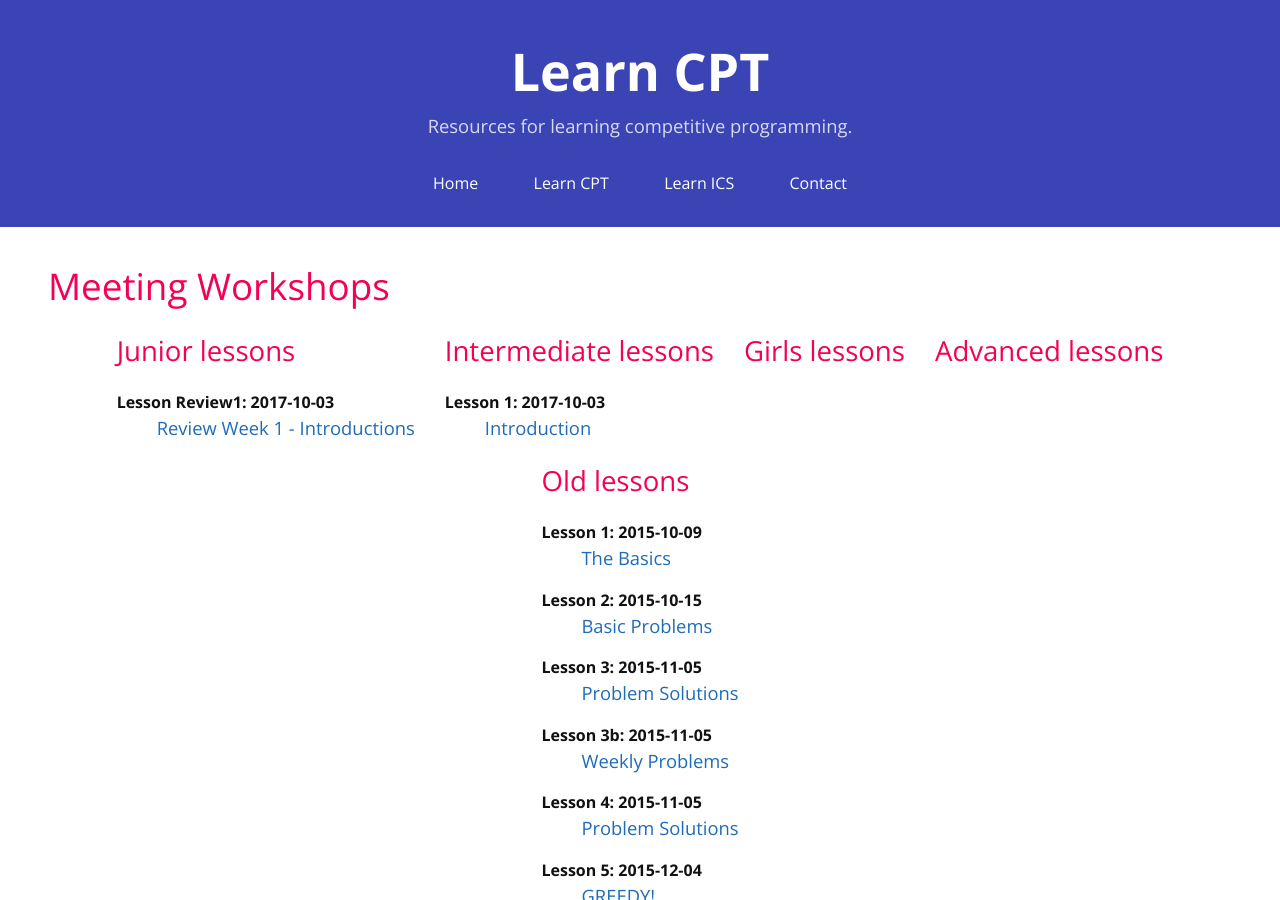
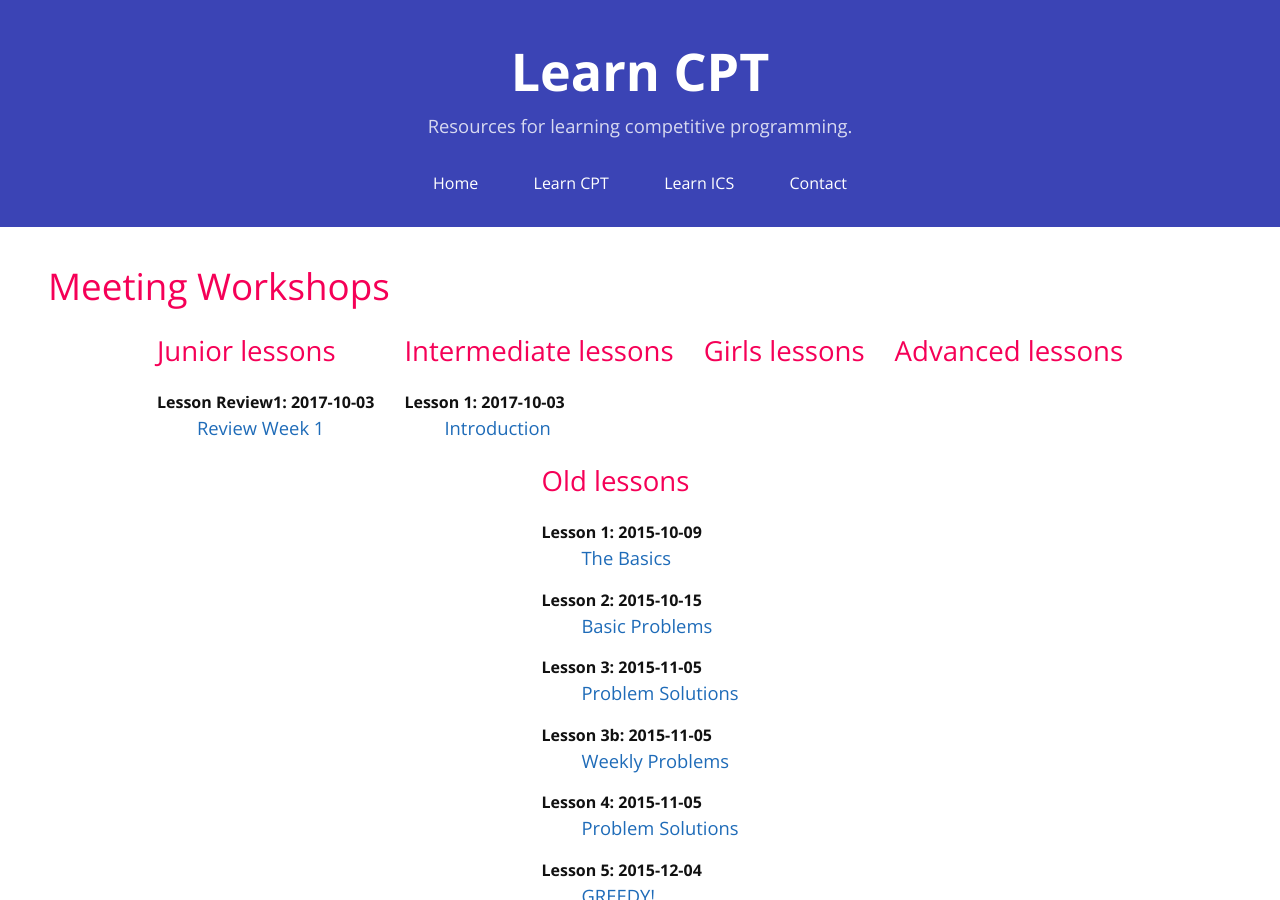
Before and after one commit to mcpt/mcpt.github.io, a Jekyll site: the page built from cpt.md, in a window 1280 px wide and 900 px high. Built offline with Jekyll 4.4.1, drawn with Linux system fonts in a browser that asks for light colours.

Commit message:
Update junior-lessons.yml

```diff
--- a/_data/junior-lessons.yml
+++ b/_data/junior-lessons.yml
@@ -4,7 +4,7 @@
 #   id: Some sort of identifier unique to the lesson. It is okay for other branches to use the same identifier. This is usually the lesson number (1, 2, 3, etc.). Use a consistent format.
 #   url: The URL to view the lesson at.
 
-- title: Review Week 1 - Introductions
+- title: Review Week 1
   date: 2017-10-03
   id: Review1
   url: https://drive.google.com/open?id=0B-ME2VR2GcaVSkE5VnprRVpDU2c
```
